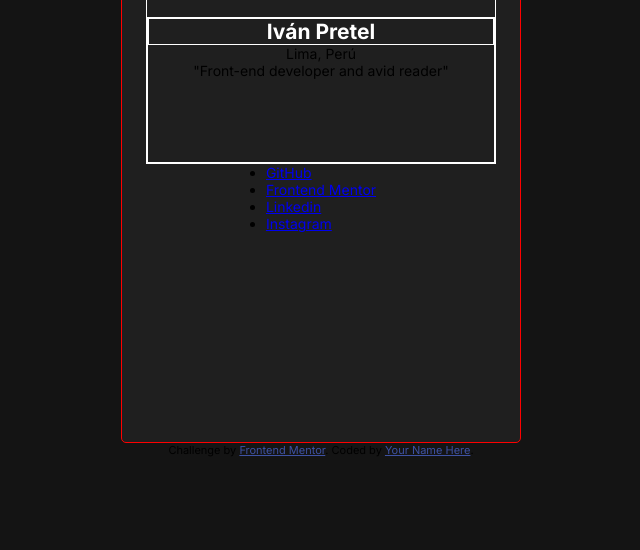
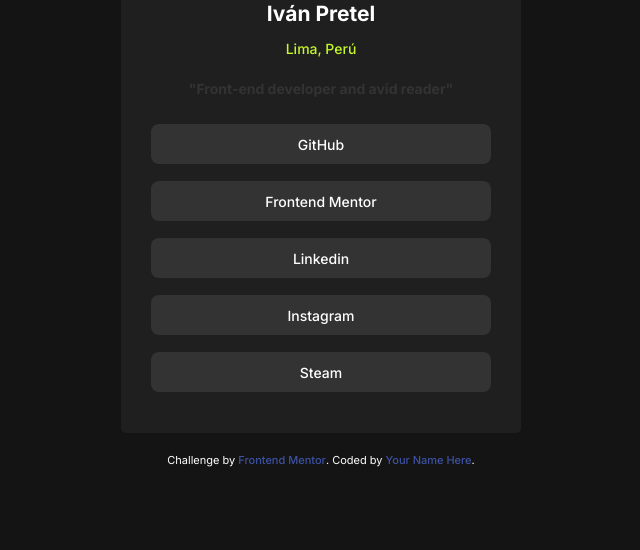
Before and after one commit to Pretel-Ivan16/P-ginasd-de-Pr-ctica, a plain HTML site: page social-links-profile-main/social-links-profile-main/index.html in a window 1280 px wide. Shown: the part 250-800 px from the top of the page, without its empty margins (319-959 px from the left). Drawn offline with Linux system fonts and the light colour scheme.

Commit message:
Social Links Profile Finished

```diff
--- a/social-links-profile-main/social-links-profile-main/index.html
+++ b/social-links-profile-main/social-links-profile-main/index.html
@@ -2,7 +2,7 @@
 <html lang="en">
 <head>
   <meta charset="UTF-8">
-  <meta name="viewport" content="width=device-width, initial-scale=1.0"> <!-- displays site properly based on user's device -->
+  <meta name="viewport" content="width=device-width, initial-scale=1.0">
   <link rel="stylesheet" href="styles.css">
   <link rel="icon" type="image/png" sizes="32x32" href="./assets/images/favicon-32x32.png">
   <title>Frontend Mentor | Social links profile</title>
@@ -19,12 +19,13 @@
         <span class="descriptionPerson">"Front-end developer and avid reader"</span>
       </div>
     </header>
-    <div class="div.socialReds">
+    <div class="divSocialReds">
       <ul class="unorderListSocialReds">
-        <li><a href="https://github.com/Pretel-Ivan16" target="_blank">GitHub</a></li>
-        <li><a href="https://www.frontendmentor.io/profile/Pretel-Ivan16" target="_blank">Frontend Mentor</a></li>
-        <li><a href="https://www.linkedin.com/in/ivan-pretel-98179738a/" target="_blank">Linkedin</a></li>
-        <li><a href="https://www.instagram.com/ivan_pretel_/" target="_blank">Instagram</a></li>
+        <li class="list"><a href="https://github.com/Pretel-Ivan16" target="_blank">GitHub</a></li>
+        <li class="list"><a href="https://www.frontendmentor.io/profile/Pretel-Ivan16" target="_blank">Frontend Mentor</a></li>
+        <li class="list"><a href="https://www.linkedin.com/in/ivan-pretel-98179738a/" target="_blank">Linkedin</a></li>
+        <li class="list"><a href="https://www.instagram.com/ivan_pretel_/" target="_blank">Instagram</a></li>
+        <li class="list"><a href="https://steamcommunity.com/profiles/76561199248941512/" target="_blank">Steam</a></li>
       </ul>
     </div>
   </div>
--- a/social-links-profile-main/social-links-profile-main/styles.css
+++ b/social-links-profile-main/social-links-profile-main/styles.css
@@ -9,7 +9,7 @@
 
 body{
     width: 100vw;
-    height: 100vh;
+    min-height: 100vh;
     display: flex;
     flex-direction: column;
     justify-content: center;
@@ -19,37 +19,37 @@ body{
 }
 
 .sectionPrincipal{
-    border: 1px solid rgb(255, 0, 0);
     border-radius: 5px;
     background-color: hsl(0, 0%, 12%);
+    padding: 30px;
     width: 400px;
     height: 600px;
     display: flex;
     flex-direction: column;
     align-items: center;
+    transition: transform 0.25s ease, box-shadow 0.25s ease;
+}
 
+.sectionPrincipal:hover {
+    transform: translateY(-8px);
+    box-shadow: 0 8px 18px rgba(0, 0, 0, 0.4);
 }
 
 .presentation{
-    border: 1px solid rgb(255, 255, 255);
-    margin-top: 20px;
-    width: 350px;
-    height: 300px;
+    width: 100%;
+    height: 250px;
     display: flex;
     flex-direction: column;
     align-items: center;
-    gap: 20px;
 }
 
 .boxPicture{
-    border: 1px solid white;
     display: flex;
     justify-content: center;
     width: 100%;
 }
 
 .profilePicture{
-    border: 1px solid white;
     width: 90px;
     height: 90px;
     border-radius: 50px;
@@ -57,28 +57,102 @@ body{
 }
 
 .boxDescription{
-    border: 1px solid white;
     display: flex;
     flex-direction: column;
     align-items: center;
-    width: 100%;
-    height: 100%;
 }
 
 h2{
-    border: 1px solid white;
     color: white;
     width: 100%;
-    text-align: center;
+    height: 40px;
+    font-weight: 700;
+    display: flex;
+    flex-direction: row;
+    justify-content: center;
+    align-items: center;
+}
+
+.placeOfBirth{
+    width: 100%;
+    height: 30px;
+    display: flex;
+    justify-content: center;
+    align-items: center;
+    font-weight: 500;
+    color: hsl(75, 94%, 57%)
+}
+
+.descriptionPerson{
+    width: 100%;
+    height: 50px;
+    display: flex;
+    flex-direction: column;
+    align-items: center;
+    justify-content: center;
+    color: hsl(0, 0%, 20%);
+    font-weight: 700;
+}
+
+.divSocialReds{
+    width: 100%;
+    height: 100%;
+    display: flex;
+    flex-direction: column;
+    justify-content: center;
+    align-items: center;
+}
+
+.unorderListSocialReds{
+    width: 100%;
+    height: 100%;
+    display: flex;
+    flex-direction: column;
+    justify-content: center;
+    align-items: center;
+    gap: 17px;
+}
+
+.list{
+    display: flex;
+    justify-content: center;
+    align-items: center;
+    list-style: none;
+    width: 100%;
+    height: 40px;
+    border-radius: 8px;
+    background-color: hsl(0, 0%, 20%);
+}
+
+.list:hover{
+    background-color: hsl(0, 0%, 50%);
 }
 
 
 
+a{
+    text-decoration: none;
+    color: white;
+    font-weight: 500;
+}
+
 
 .attribution{
     font-size: 11px; text-align: center;
+    color: white;
+    margin-top: 20px;
 }
 
 .attribution a{
     color: hsl(228, 45%, 44%);
 }
+
+@media (max-width: 480px) {
+.sectionPrincipal {
+    padding: 20px;
+}
+.profilePicture {
+    width: 80px;
+    height: 80px;
+}
+}
```
